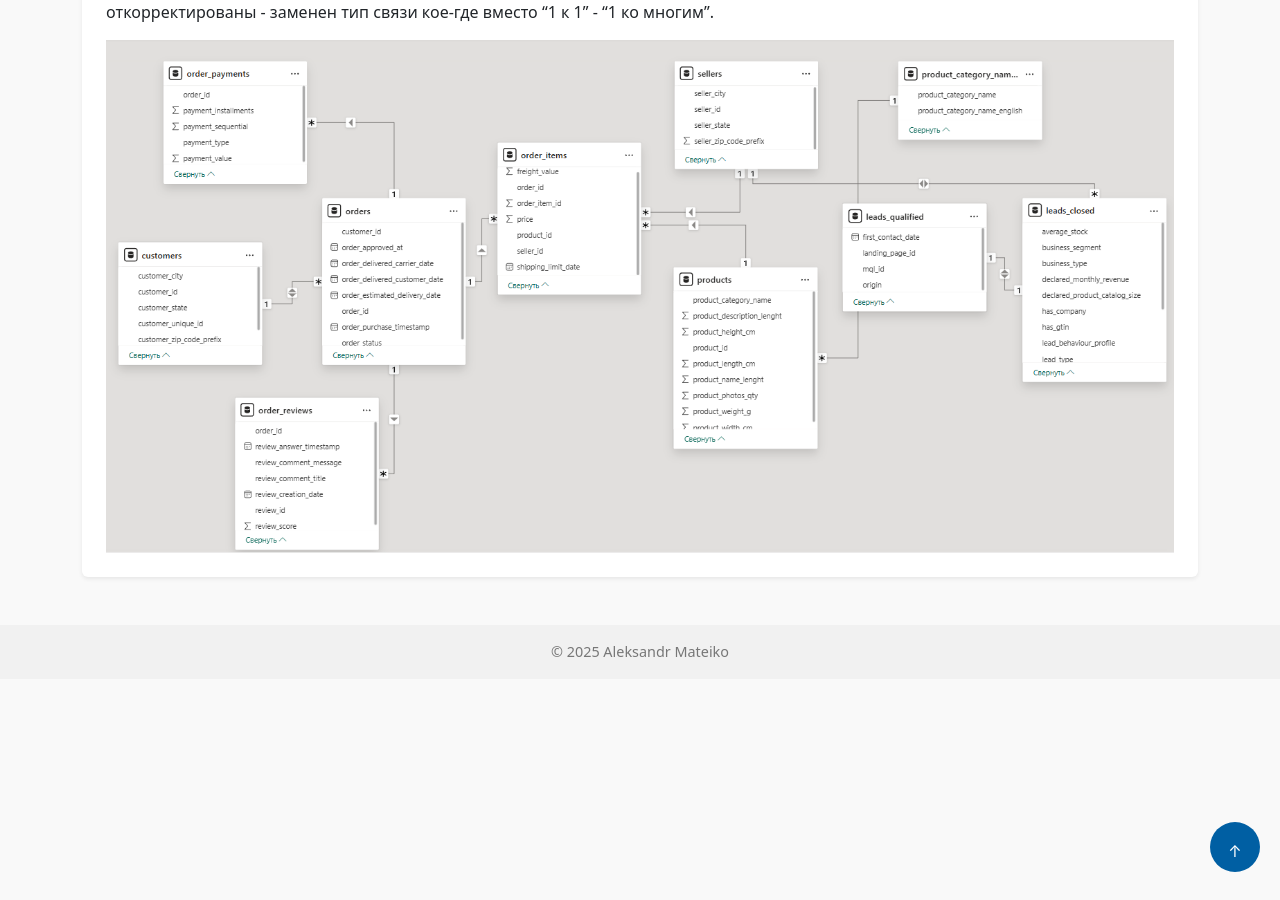
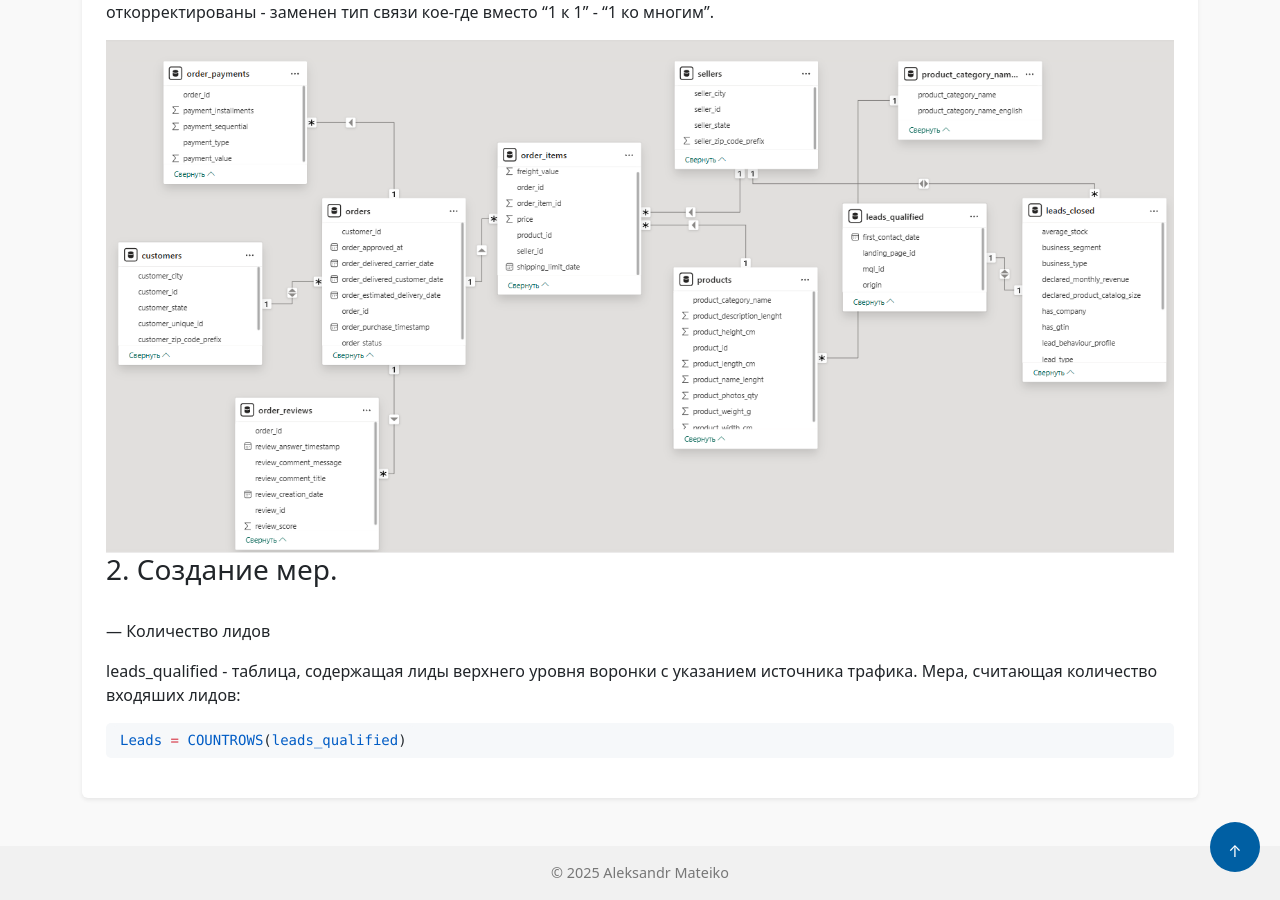
Before and after one commit to matejkoas/matejkoas.github.io, a Jekyll site: the page built from _cases/case7_bi.md, in a window 1280 px wide and 900 px high, scrolled down 1393 px. Built offline with Jekyll 4.4.1, drawn with Linux system fonts in a browser that asks for light colours.

Commit message:
case7 continue

````diff
--- a/_cases/case7_bi.md
+++ b/_cases/case7_bi.md
@@ -60,3 +60,14 @@ conn.close()
    <div class="case-image">
       <img src="{{ site.baseurl }}/assets/images/case7_1.png" alt="кейсы по Power BI" class="img-fluid">
     </div>
+
+### 2. Создание мер.
+<br>
+--- Количество лидов
+
+leads_qualified - таблица, содержащая лиды верхнего уровня воронки с указанием источника трафика.
+Мера, считающая количество входяших лидов:
+
+```sql
+Leads = COUNTROWS(leads_qualified)
+```
````
